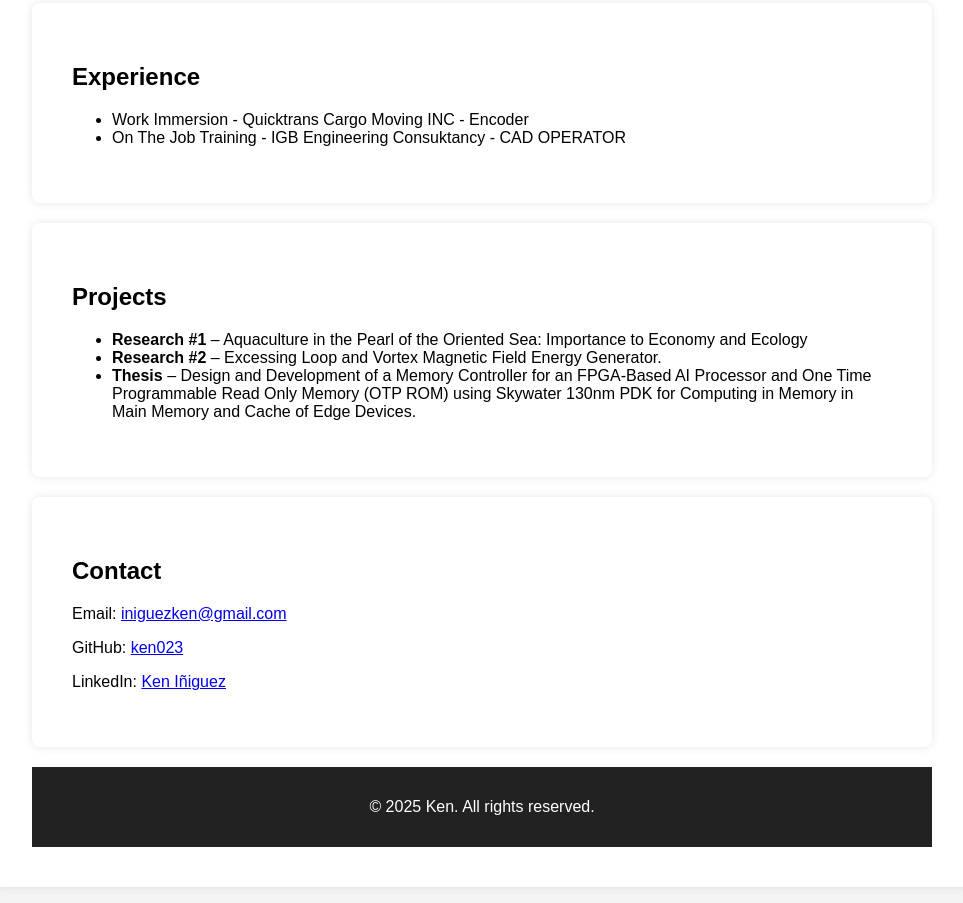
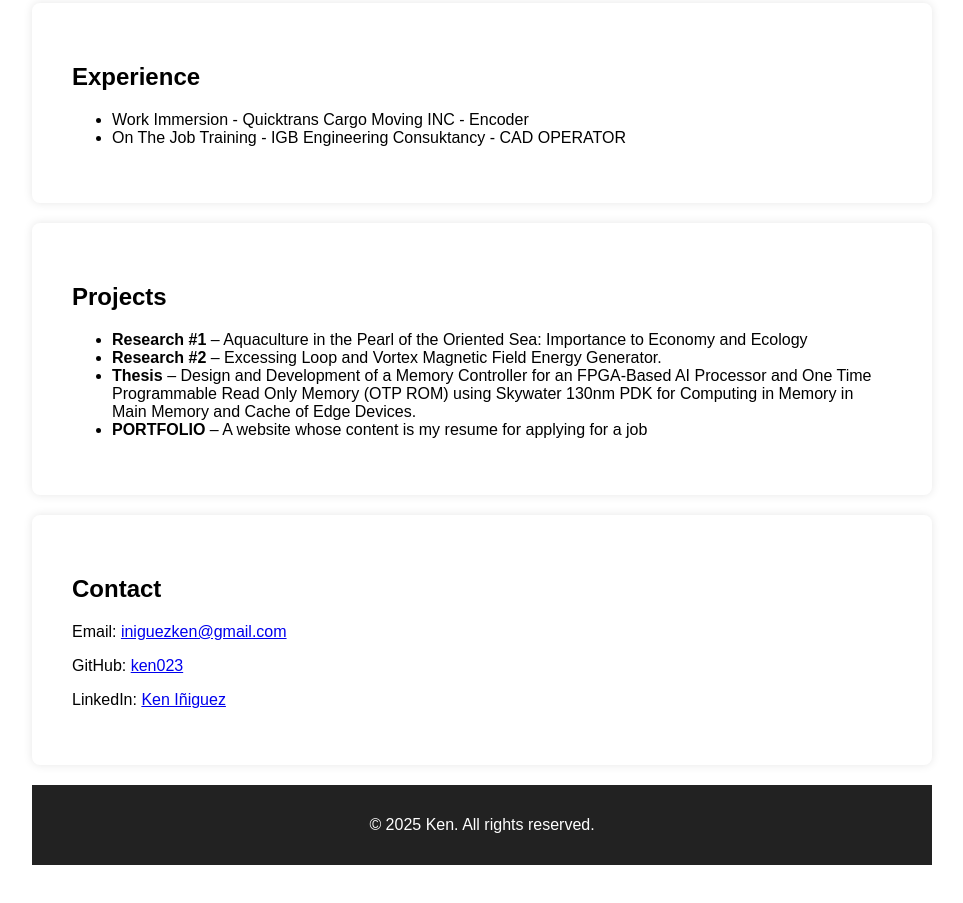
Before and after one commit to ken023-kiyaku/ken-resume, a plain HTML site: page index.html in a window 1280 px wide. Shown: the part 2242-3145 px from the top of the page, without its empty margins (158-1121 px from the left). Drawn offline with Linux system fonts and the light colour scheme.

Commit message:
Add files via upload

```diff
--- a/index.html
+++ b/index.html
@@ -117,6 +117,7 @@ Engineers – (March 2025)<p>
       <li><strong>Research #1</strong> – Aquaculture in the Pearl of the Oriented Sea: Importance to Economy and Ecology</li>
       <li><strong>Research #2</strong> – Excessing Loop and Vortex Magnetic Field Energy Generator.</li>
       <li><strong>Thesis</strong> – Design and Development of a Memory Controller for an FPGA-Based AI Processor and One Time Programmable Read Only Memory (OTP ROM) using Skywater 130nm PDK for Computing in Memory in Main Memory and Cache of Edge Devices.</li>
+      <li><strong>PORTFOLIO</strong> – A website whose content is my resume for applying for a job</li>
     </ul>
   </section>
 
```
